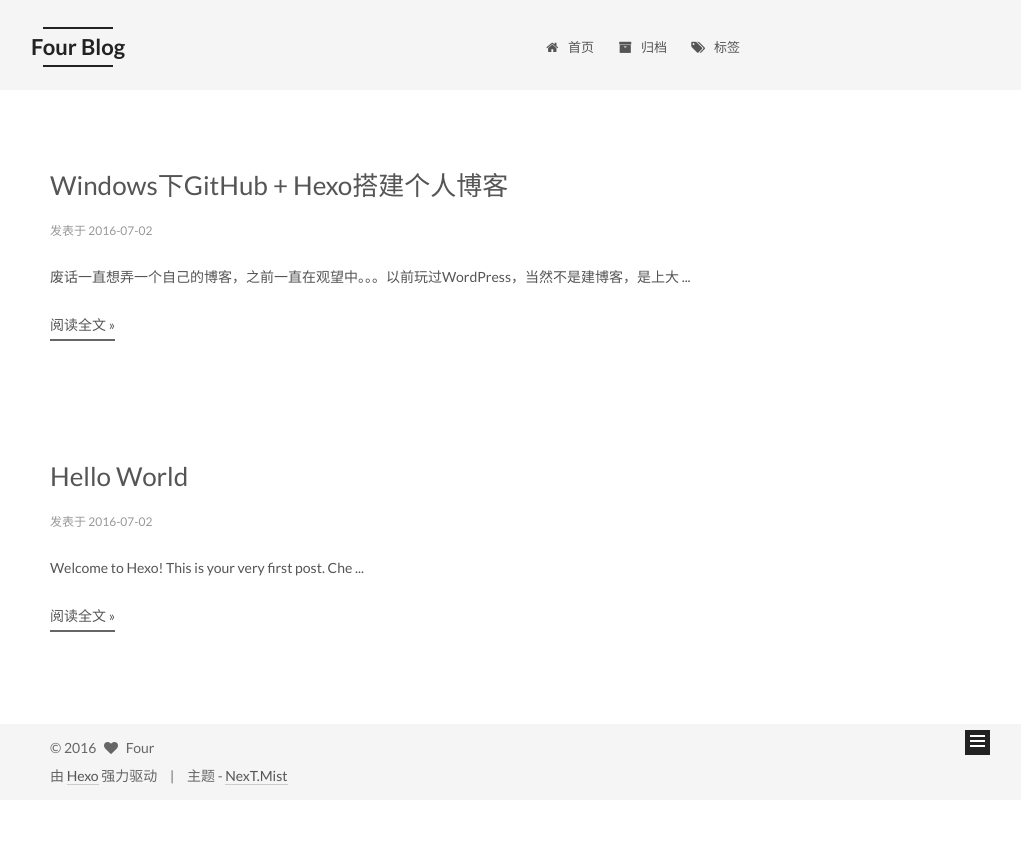
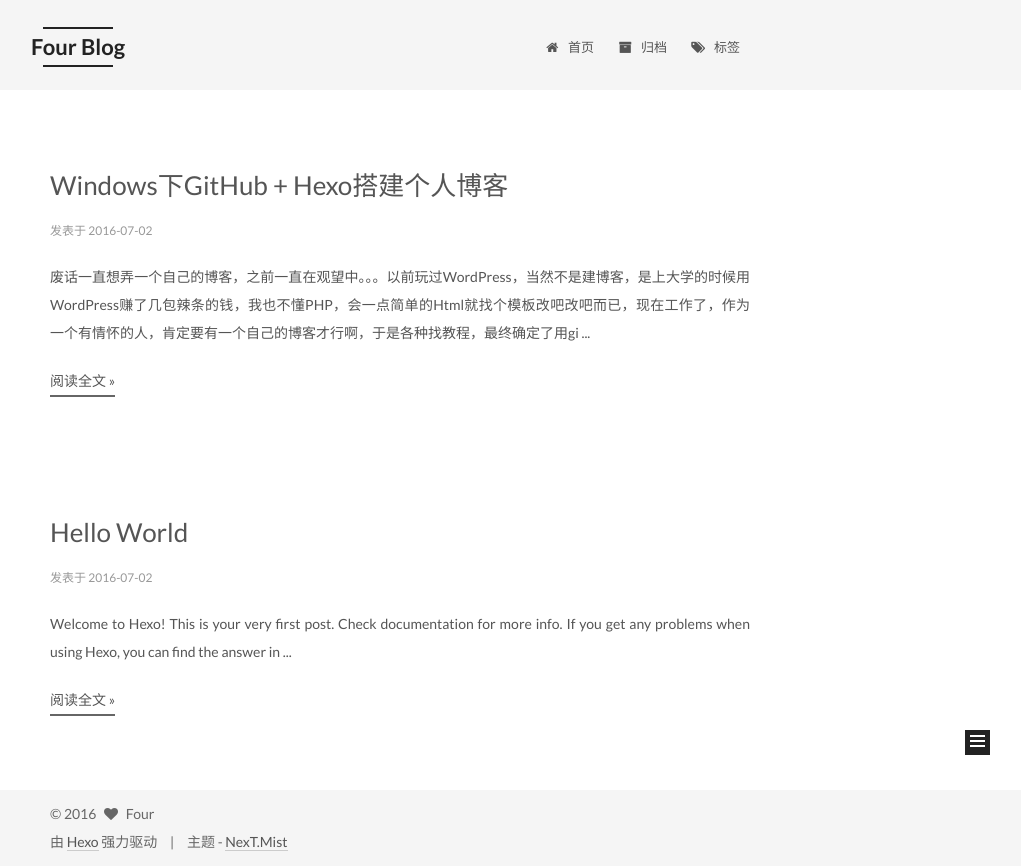
Before and after one commit to 4Four/4four.github.io, a plain HTML site: page index.html in a window 1280 px wide. Shown: the whole page, without its empty margins (240-1261 px from the left). Before the commit the page ends 800 px from the top, so only its background shows below. Drawn offline with Linux system fonts and the light colour scheme.

Commit message:
Site updated: 2016-07-02 13:31:28

```diff
--- a/css/main.css
+++ b/css/main.css
@@ -1548,7 +1548,7 @@ pre .javascript .function {
   width: 4px;
   height: 4px;
   border-radius: 50%;
-  background: #25ec65;
+  background: #8fffdd;
 }
 .links-of-blogroll {
   font-size: 13px;
--- a/index.html
+++ b/index.html
@@ -279,7 +279,7 @@
 
 
 
-          废话一直想弄一个自己的博客，之前一直在观望中。。。以前玩过WordPress，当然不是建博客，是上大
+          废话一直想弄一个自己的博客，之前一直在观望中。。。以前玩过WordPress，当然不是建博客，是上大学的时候用WordPress赚了几包辣条的钱，我也不懂PHP，会一点简单的Html就找个模板改吧改吧而已，现在工作了，作为一个有情怀的人，肯定要有一个自己的博客才行啊，于是各种找教程，最终确定了用gi
           ...
 
           <div class="post-more-link text-center">
@@ -378,7 +378,7 @@
 
 
 
-          Welcome to Hexo! This is your very first post. Che
+          Welcome to Hexo! This is your very first post. Check documentation for more info. If you get any problems when using Hexo, you can find the answer in
           ...
 
           <div class="post-more-link text-center">
```
